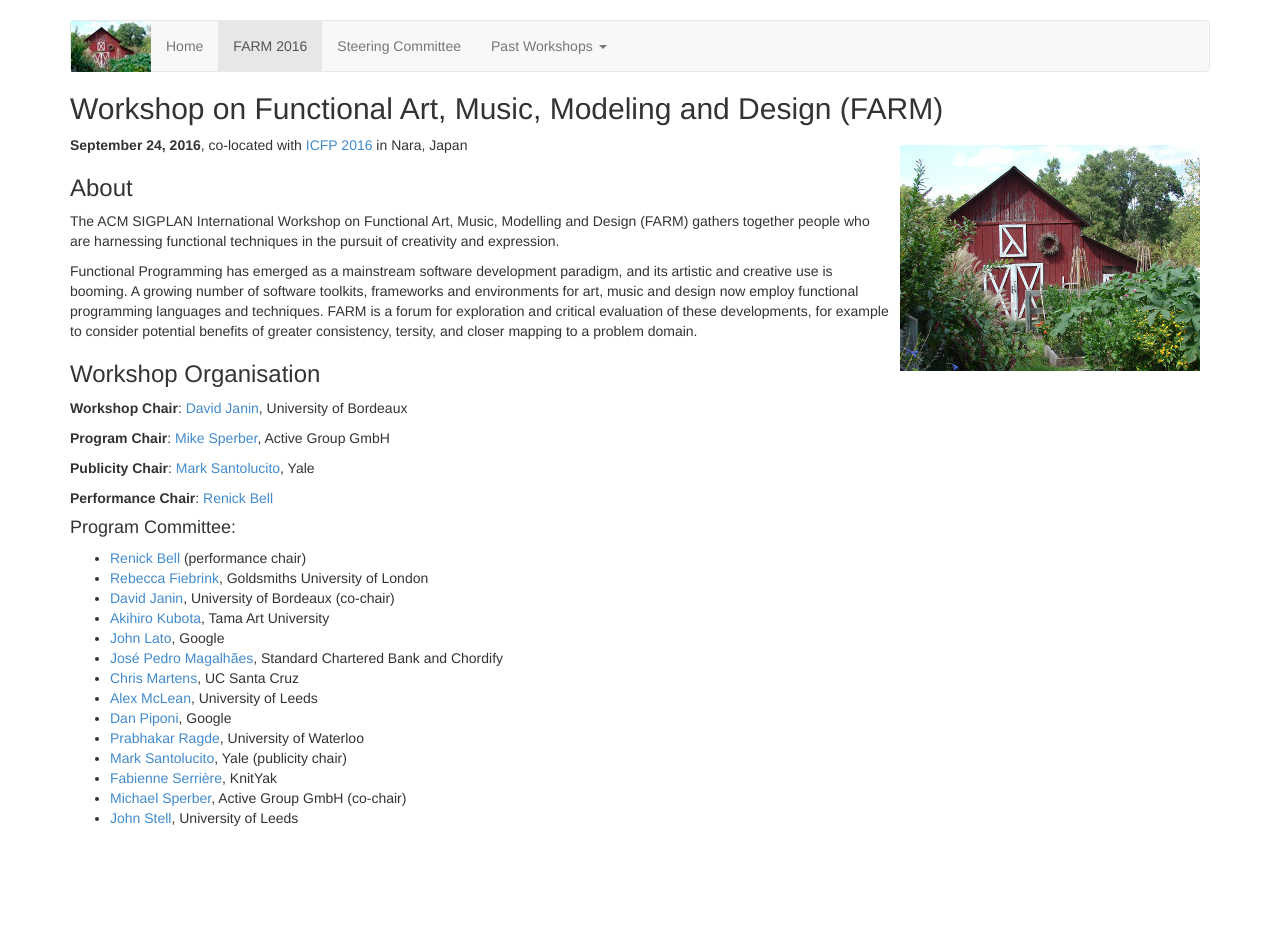
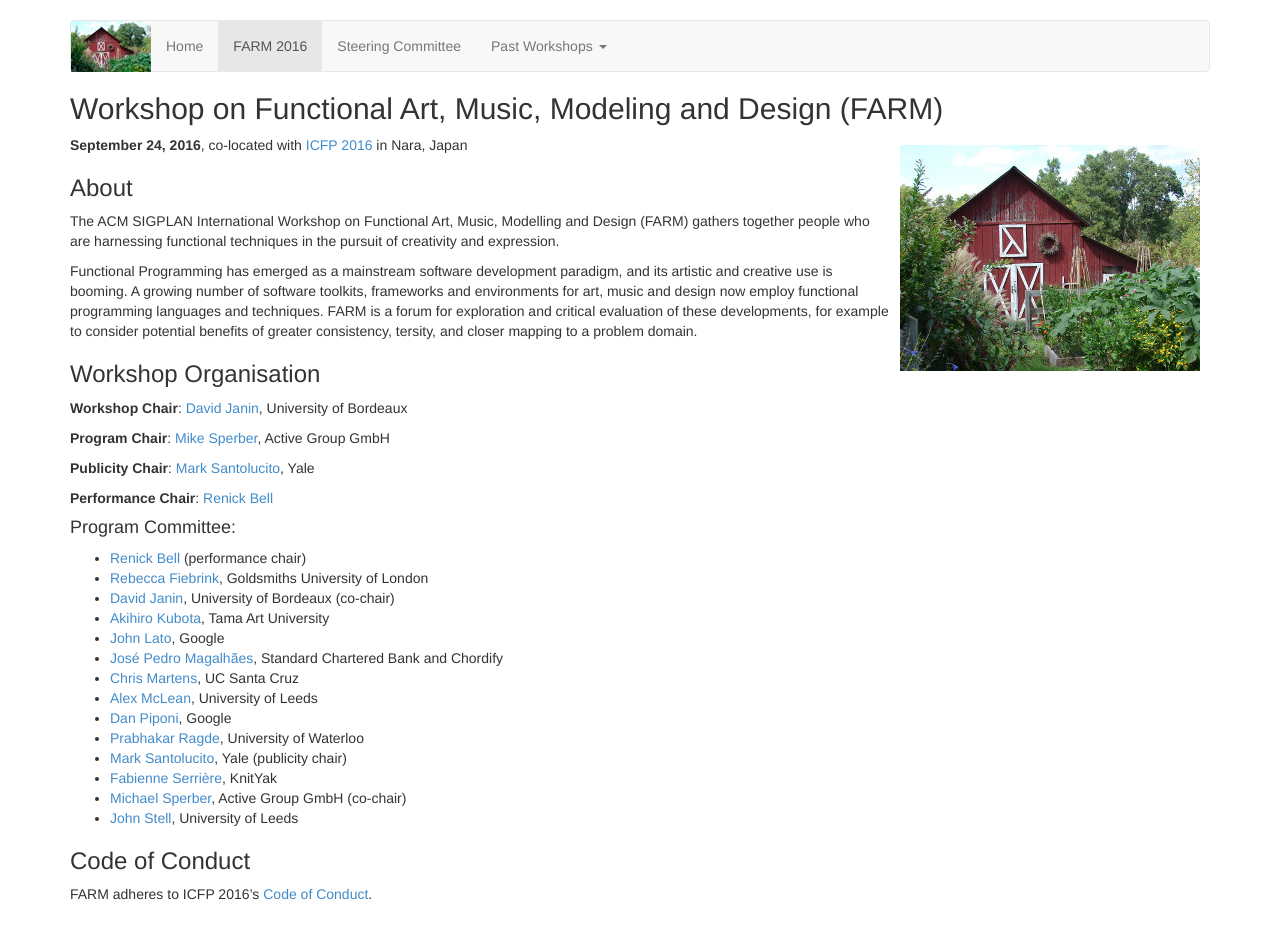
Before and after one commit to functional-art/functional-art.github.com, a Jekyll site: the page built from 2016/index.md, in a window 1280 px wide. Built offline with Jekyll 4.4.1, drawn with Linux system fonts in a browser that asks for light colours; nearby versions of some CDN libraries; before the commit the page ends 900 px from its top, so only the background shows below that.

Commit message:
Code of Conduct.

```diff
--- a/2016/index.md
+++ b/2016/index.md
@@ -57,3 +57,8 @@
 * [Michael Sperber](http://www.deinprogramm.de/sperber/), Active Group
 GmbH (co-chair)
 * [John Stell](http://www.comp.leeds.ac.uk/jgs/), University of Leeds
+
+### Code of Conduct
+
+FARM adheres to ICFP 2016's
+[Code of Conduct](http://conf.researchr.org/attending/icfp-2016/code-of-conduct).
```
Also changed, not shown: 2016/cfp.md (+5 -0 lines).
